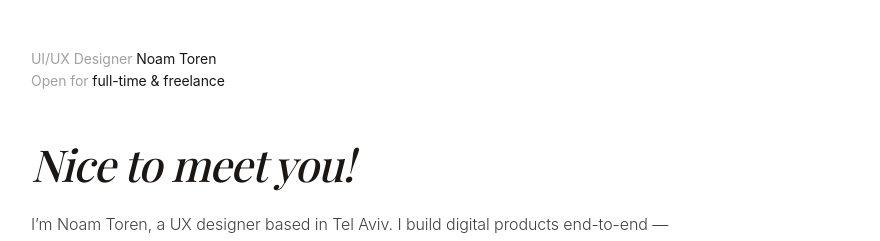
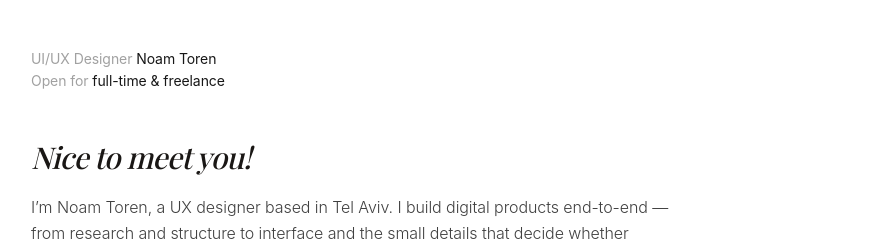
Before and after one commit to noamtoren/Noamportfolio, a React (Vite) app: page / in a window 1280 px wide. Both pictures are taken after a click on the button "About me". Shown: the top 241 px of the page, without its empty margins (145-1025 px from the left). Built offline with nearby package versions, Linux system fonts and the light colour scheme; a web font is replaced by a local one.

Commit message:
About: shrink "Nice to meet you!" headline
34/44px → 24/30px. Tighter mb-4/5 to match the smaller scale.

Co-Authored-By: Claude Opus 4.7 (1M context) <noreply@anthropic.com>

```diff
--- a/src/app/components/About.tsx
+++ b/src/app/components/About.tsx
@@ -154,7 +154,7 @@ export function About() {
 
           {/* Editorial headline — Playfair Display italic, masculine Italian-newspaper feel */}
           <h2
-            className="text-[34px] md:text-[44px] leading-[1.05] tracking-tight mt-10 md:mt-12 mb-5 md:mb-6"
+            className="text-[24px] md:text-[30px] leading-[1.1] tracking-tight mt-10 md:mt-12 mb-4 md:mb-5"
             style={{
               fontFamily: "'Playfair Display', 'Cormorant Garamond', Georgia, serif",
               fontStyle: 'italic',
```
